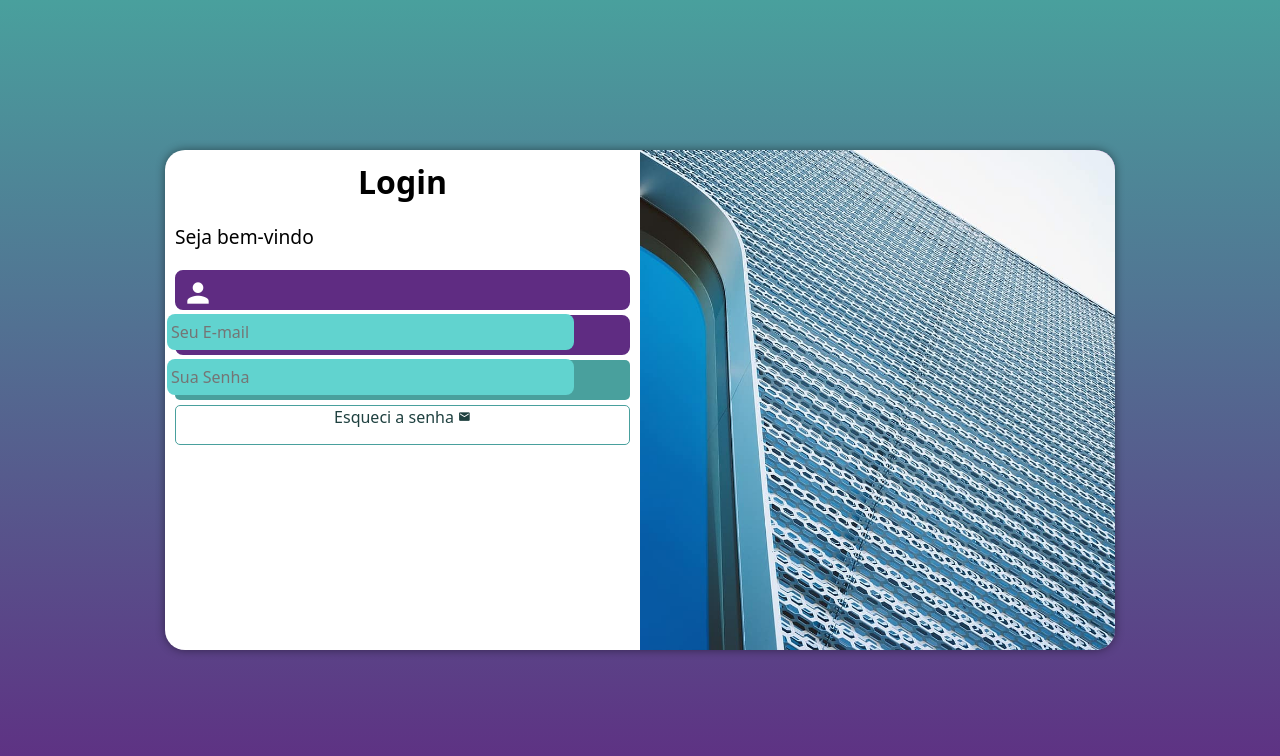
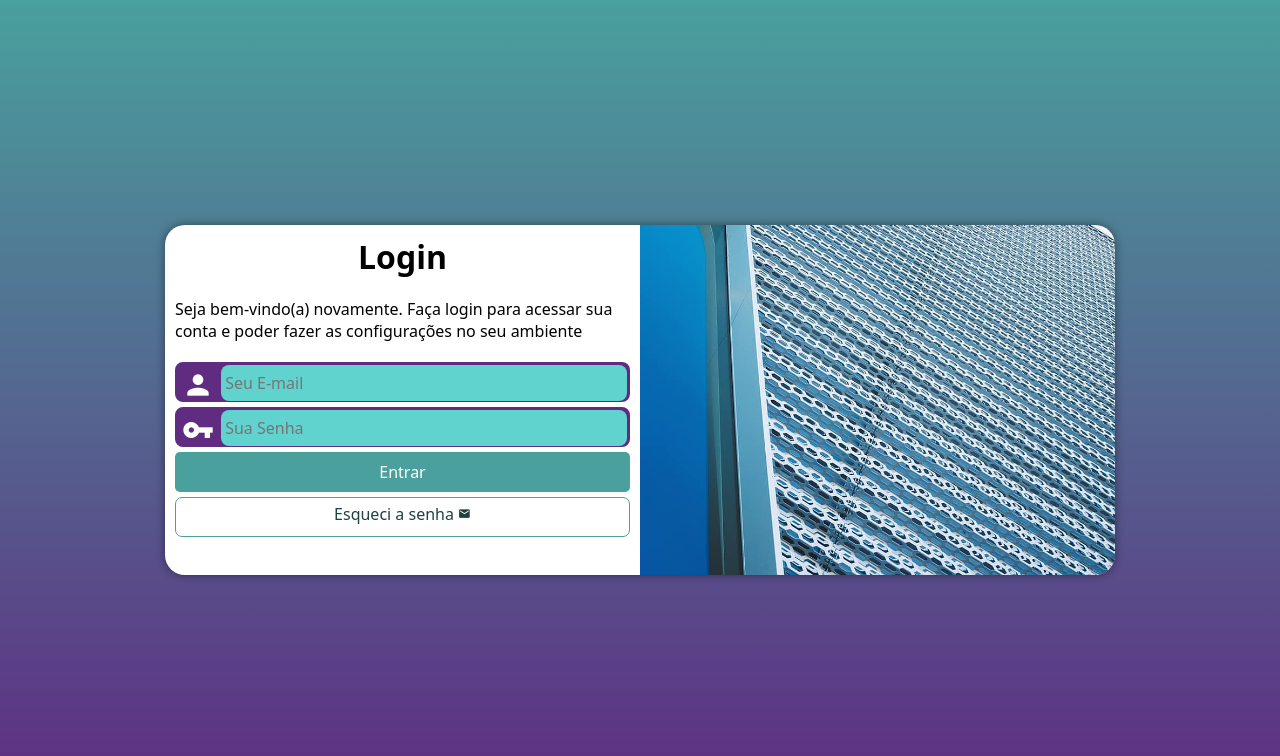
Before and after one commit to VitorHPaivaG/Tela-login, a PHP site: page / in a window 1280 px wide. Shown: the top 756 px of the page. Run offline with PHP 8.4, Linux system fonts and the light colour scheme.

Commit message:
depois de muita dor de cabeça, feito
oq falta de atenção nn causa em rapaz

```diff
--- a/estilos/mediaquerries.css
+++ b/estilos/mediaquerries.css
@@ -39,6 +39,7 @@ telas grandes: acima de 1200px*/
 
     section#login {
         width: 950px;
+        height: 350px;
     }
 
     section#login > div#imagem {
@@ -57,7 +58,8 @@ telas grandes: acima de 1200px*/
     }
 
     div#formulario > p {
-        font-size: 1.2em;
+        font-size: 1em;
+        margin: 20px 0px;
     }
 
 }
--- a/estilos/style.css
+++ b/estilos/style.css
@@ -37,7 +37,7 @@ section#login {
 
     background-color: white;
     width: 250px;
-    height: 500px;
+    height: 515px;
     border-radius: 20px;
     box-shadow: 0px 0px 10px rgba(0, 0, 0, 0.452);
 
@@ -66,24 +66,17 @@ div#formulario > h1 {
 
 div#formulario > p {
     font-size: 0.8em;
-    margin: 20px 0px;
 }
 
 form > div.campo {
     background-color: var(--lilasegroselha);
+    border: 2px solid var(--lilasegroselha);
+    display: block;
     width: 100%;
     height: 40px;
-    display: block;
     border-radius: 8px;
     margin: 5px 0px;
-    border: 2px solid var(--lilasegroselha);
 }
-
-div.campo > input:focus-within {
-    background-color: white;
-    outline: none;
-}
-
 
 div.campo > label {
     display: none;
@@ -91,6 +84,7 @@ div.campo > label {
 
 div.campo > i {
     color: white;
+    /*background-color: black;*/
     font-size: 2em;
     width: 40px;
     padding: 5px;
@@ -99,12 +93,18 @@ div.campo > i {
 div.campo > input {
     background-color: #61d3cf;
     font-size: 1em;
-    width: calc(100% - 44px);
+    width: calc(100% - 45px);
     height: 100%;
+
     border: 0px;
     border-radius: 8px;
     padding: 4px;
-    transform: translate(-10px);
+    transform: translateY(-12px);
+}
+
+div.campo > input:focus-within {
+    background-color: white;
+    outline: none;
 }
 
 form > input[type=submit] {
@@ -129,11 +129,12 @@ form > a.botao {
     font-size: 1em;
     width: 100%;
     height: 40px;
+    padding-top: 5px;
     margin-top: 5px;
     color: #1f4140;
     background-color: white;
     border: 1px solid #49a09d;
-    border-radius: 5px;
+    border-radius: 7px;
     text-decoration: none;
 }
 
--- a/index.html
+++ b/index.html
@@ -17,28 +17,23 @@
                 </div>
                 <div id="formulario">
                     <h1>Login</h1>
-                    <p>Seja bem-vindo</p>
+                    <p>Seja bem-vindo(a) novamente. Faça login para acessar sua conta e poder fazer as configurações no seu ambiente</p>
                     <form action="login.php" method="post" autocomplete="on">
 
-
                         <div class="campo">
-
                             <i class="material-icons">person</i>
-
-                            <input type="email" name="Login" id="ilogin" placeholder="Seu E-mail" autocomplete="email" required maxlength="30">
-
+                            <input type="email" name="login" id="ilogin" placeholder="Seu E-mail" autocomplete="email" required maxlength="30">
                             <label for="ilogin">Login</label>
                         </div>
-
-                        <div class="campo">
-                            <i class="material-icons">vpn_key</i>
-
-                            <input type="password" name="Senha" id="isenha" placeholder="Sua Senha" autocomplete="current-password" required minlength="8" maxlength="20">
-
-                            <label for="isenha">Senha</label>
-                        </div>
-                        <input type="submit" value="Enviar">
-                        <a href="esqueci.html" class="botao">Esqueci a senha <i class="material-icons">mail</i></a>
+                       <div class="campo">
+                        <i class="material-icons">vpn_key</i>
+                        <input type="password" name="senha" id="isenha" placeholder="Sua Senha" autocomplete="current-password" required minlength="8" maxlength="20">
+                        <label for="isenha">Senha</label>
+                       </div>
+                       <input type="submit" value="Entrar">
+                       <a href="esqueci.html" class="botao">
+                        Esqueci a senha <i class="material-icons">mail</i>
+                       </a>
                     </form>
                 </div>
         </section>
```
